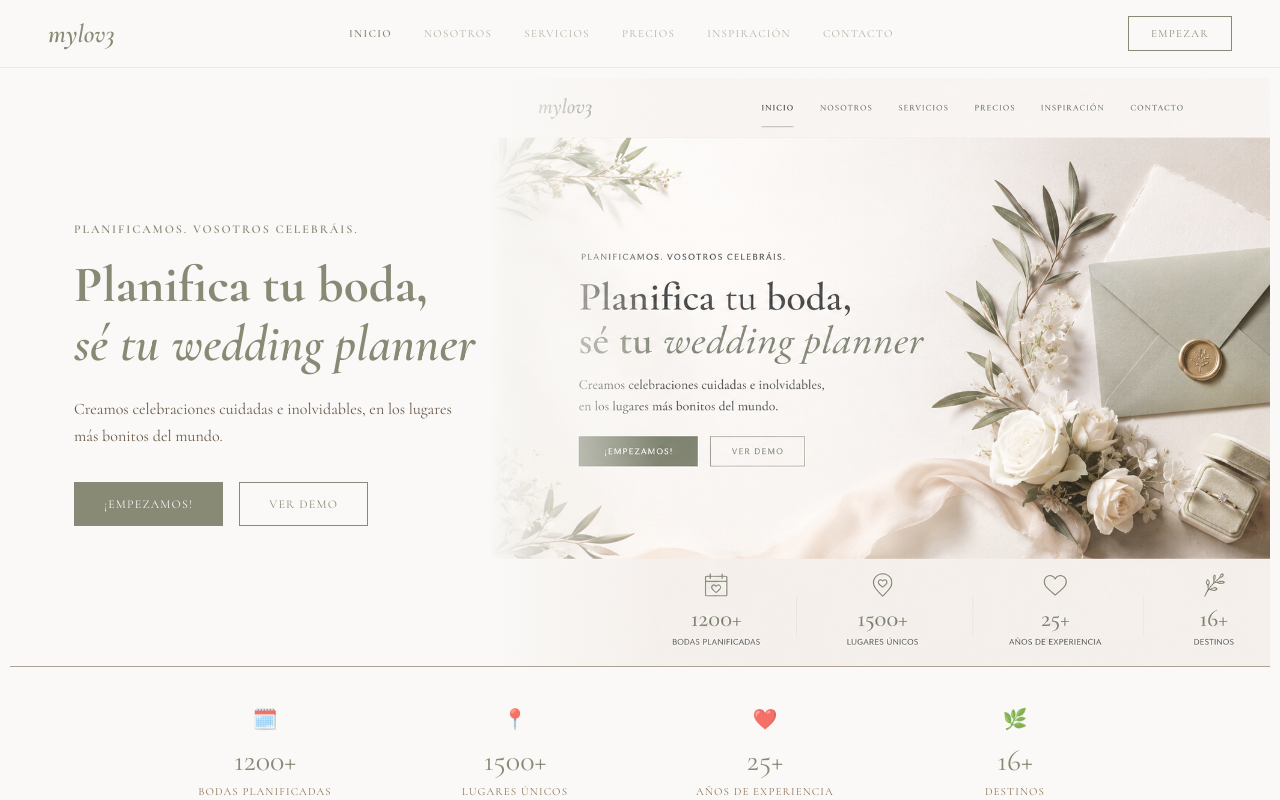
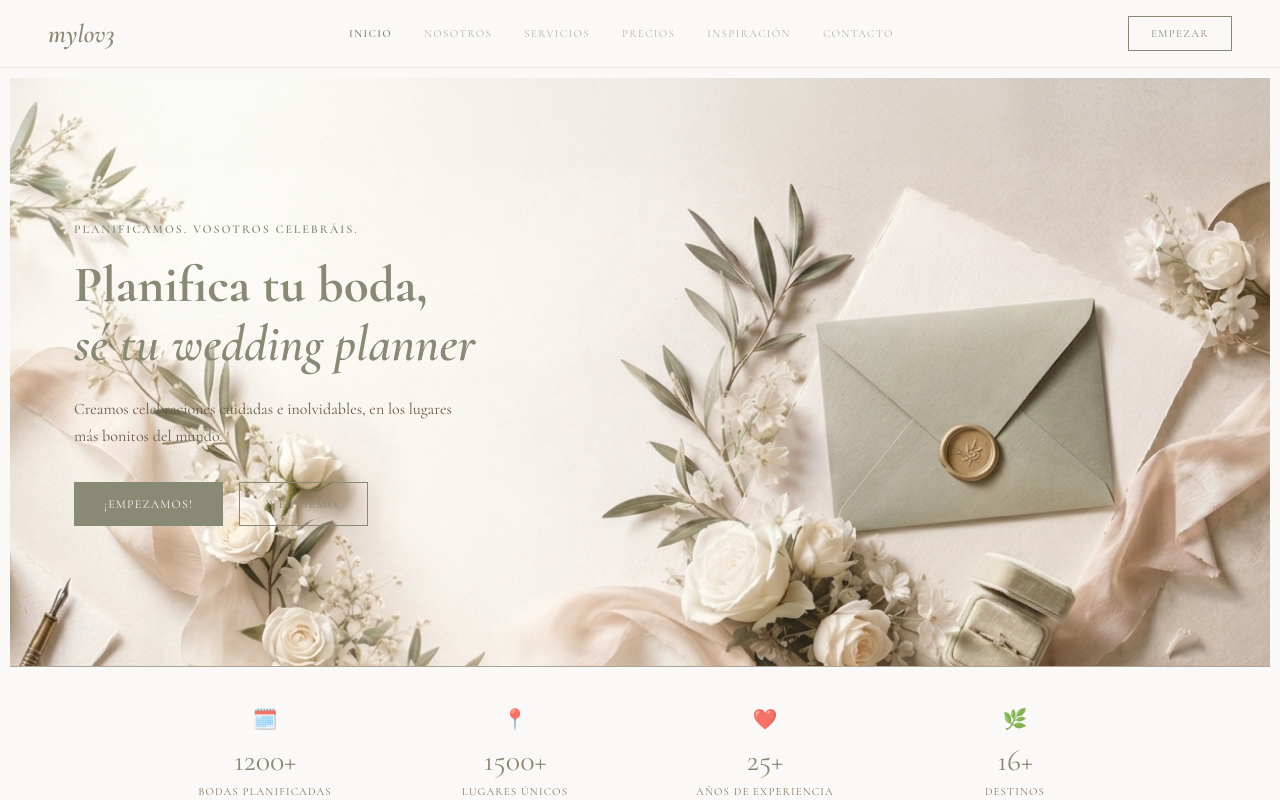
Before and after one commit to bertagracia86/vowed, a Next.js app: page / in a window 1280 px wide. Shown: the top 800 px of the page. Built offline with nearby package versions, Linux system fonts and the light colour scheme.

Commit message:
usar la imagen correcta a pantalla completa como fondo del hero

```diff
--- a/app/page.tsx
+++ b/app/page.tsx
@@ -82,8 +82,7 @@ export default function Home() {
 
       {/* HERO — flat-lay de sobre y flores */}
       <section className="hero-sec" style={{ position: 'relative', minHeight: '82vh', overflow: 'hidden', paddingTop: 68, background: NEUTRAL, display: 'flex', alignItems: 'center' }}>
-        <img src="/banner-envelope.png" alt="" style={{ position: 'absolute', top: 68, right: 0, bottom: 0, width: '62%', height: 'calc(100% - 68px)', objectFit: 'cover', objectPosition: 'left center' }} />
-        <div style={{ position: 'absolute', top: 68, right: 0, bottom: 0, width: '62%', height: 'calc(100% - 68px)', background: `linear-gradient(90deg, ${NEUTRAL} 0%, rgba(250,249,247,0) 22%)` }} />
+        <img src="/banner-envelope.png" alt="" style={{ position: 'absolute', top: 68, left: 0, right: 0, bottom: 0, width: '100%', height: 'calc(100% - 68px)', objectFit: 'cover', objectPosition: 'center' }} />
         <div style={{ position: 'relative', zIndex: 2, padding: '0 64px', width: '100%' }}>
           <div style={{ maxWidth: 480 }}>
             <span style={{ fontFamily: F, fontSize: 12, letterSpacing: '0.16em', textTransform: 'uppercase', color: BLUE_DARK, fontWeight: 600 }}>Planificamos. Vosotros celebráis.</span>
```
Also changed, not shown: public/banner-envelope.png.
